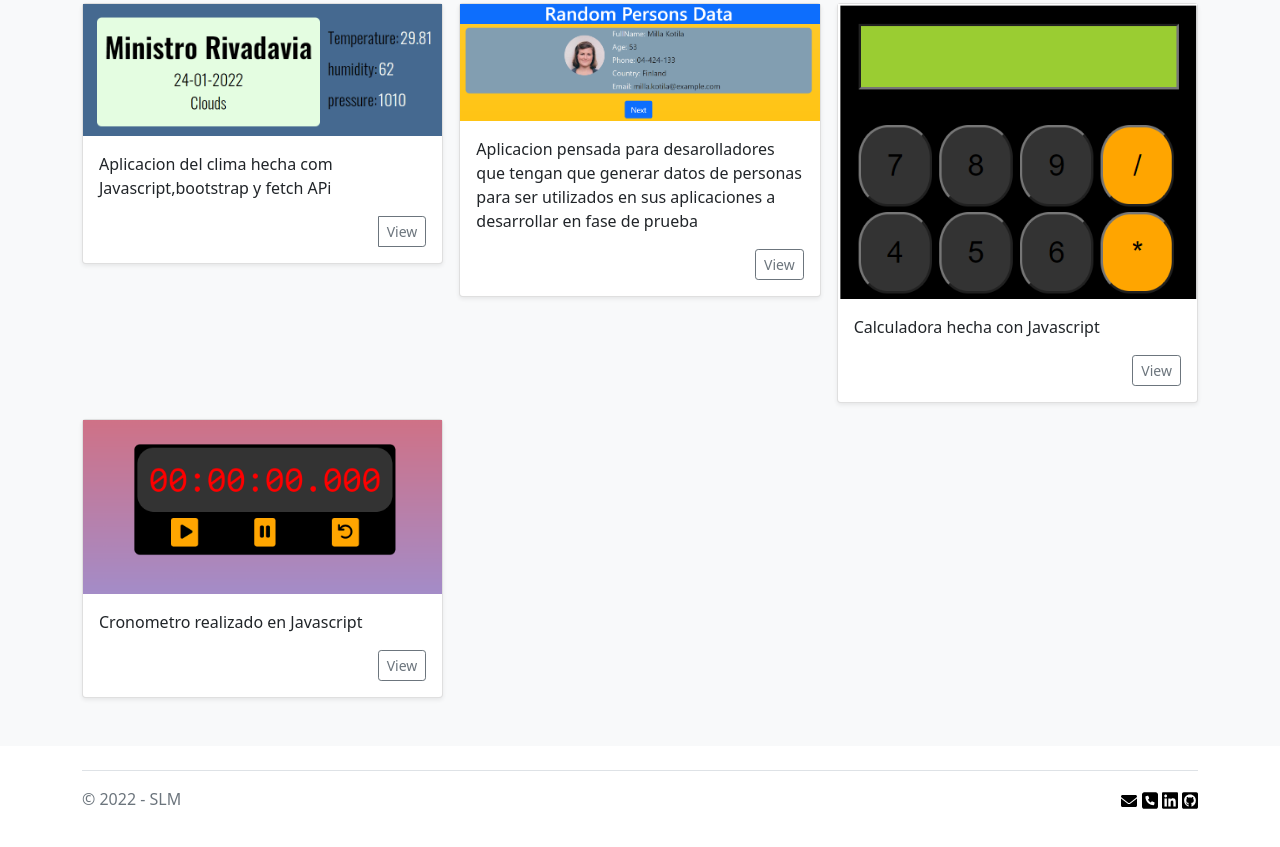
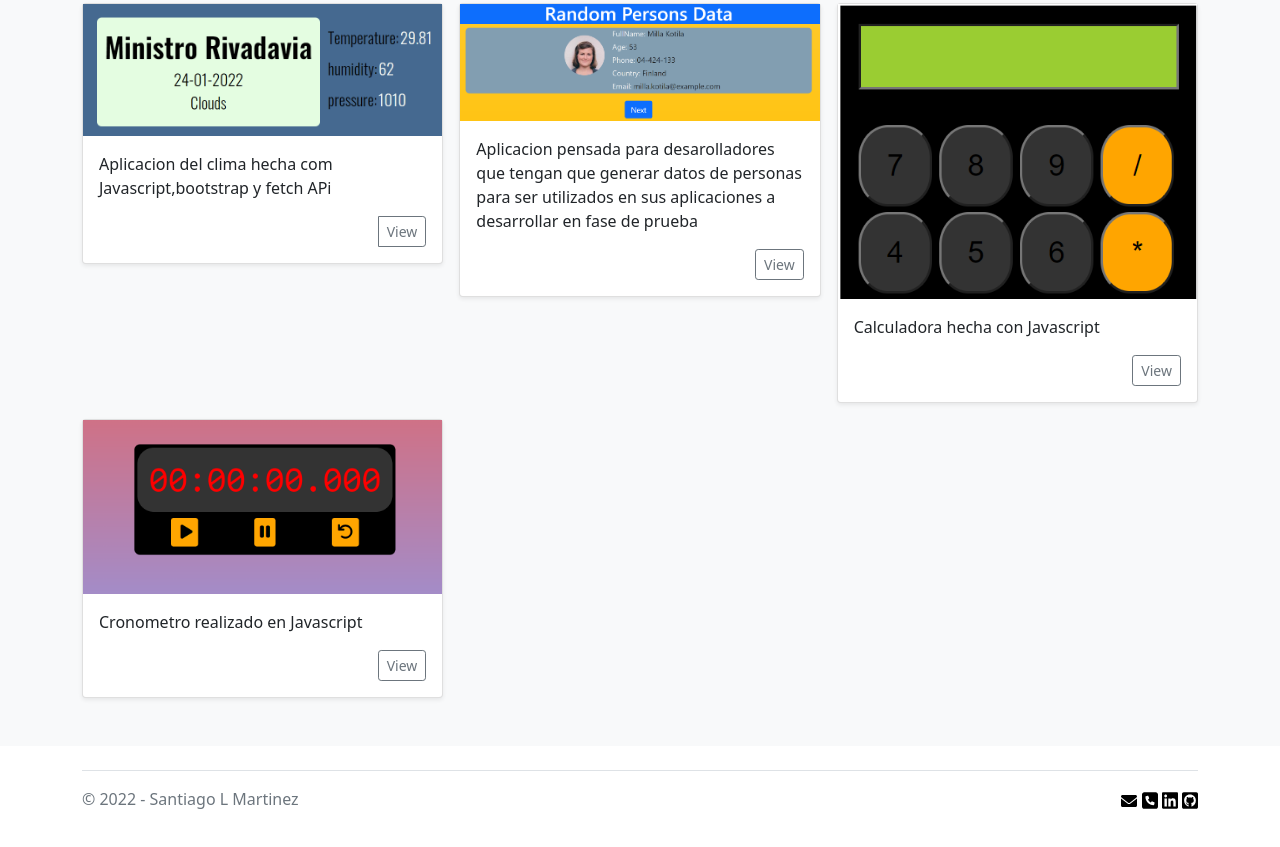
Before and after one commit to SantiagoLmartinez/portfolio_SLM, a plain HTML site: page index.html in a window 1280 px wide. Shown: the part 1626-2473 px from the top of the page. Drawn offline with nearby package versions, Linux system fonts and the light colour scheme.

Commit message:
se corrige nombre en footer

```diff
--- a/index.html
+++ b/index.html
@@ -308,7 +308,7 @@
     <div class="container">
         <footer class="d-flex flex-wrap justify-content-between align-items-center py-3 my-4 border-top">
           <div class="col-md-4 d-flex align-items-center">
-            <span class="text-muted">&copy; 2022 - SLM</span>
+            <span class="text-muted">&copy; 2022 - Santiago L Martinez</span>
           </div>
           <!-- icons -->
           <div>
```
